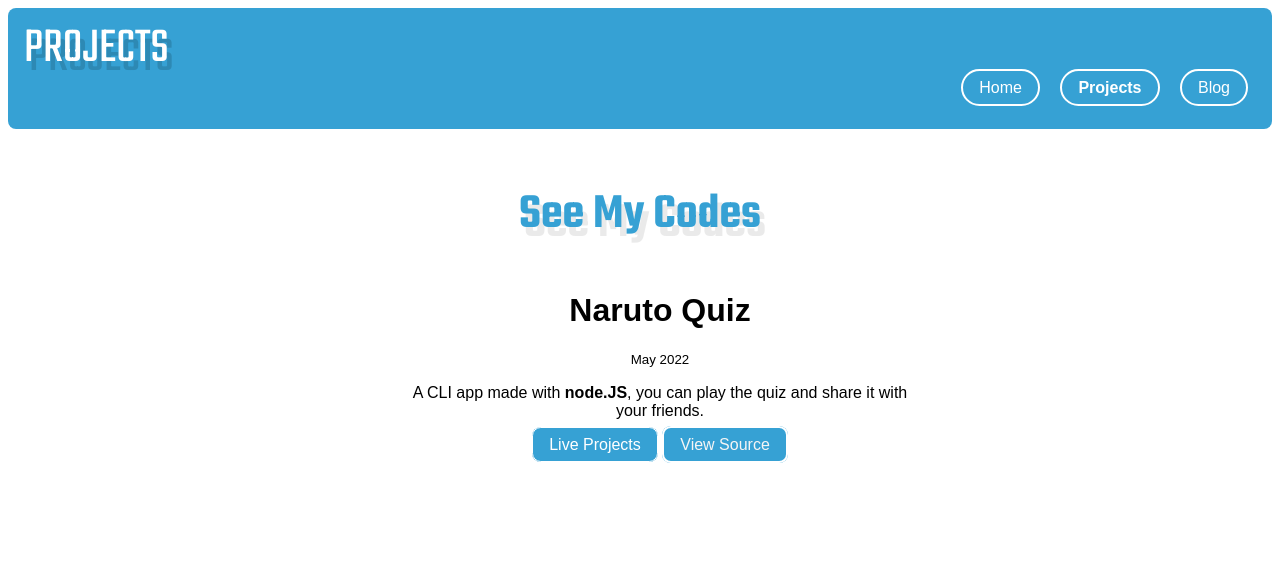
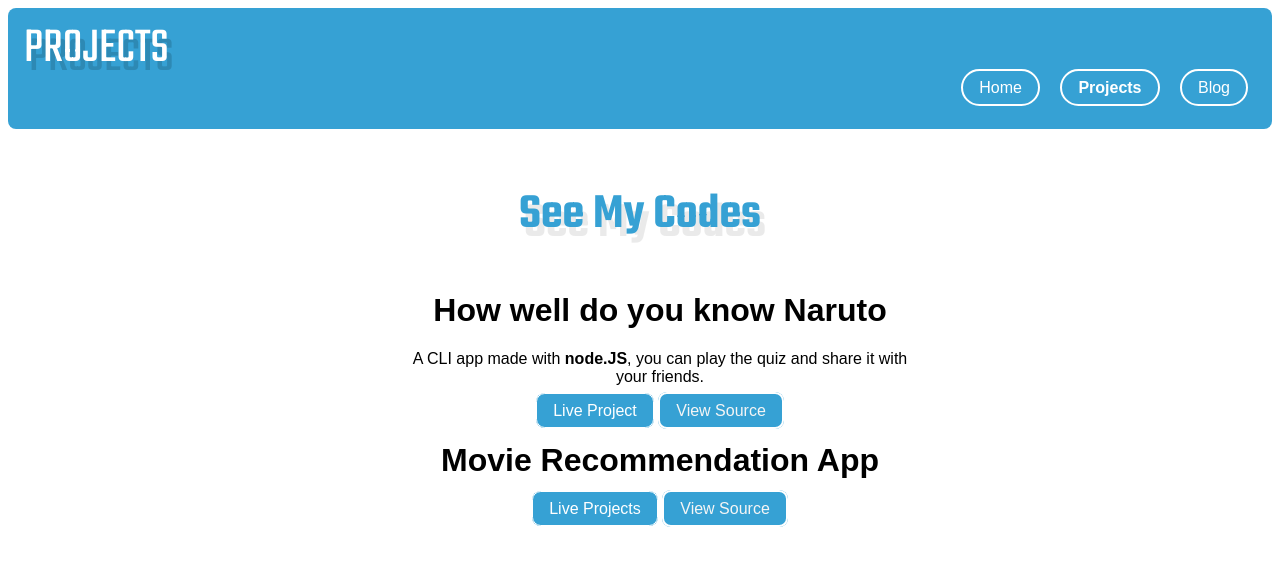
Before and after one commit to Shrunkhal07/NeogCamp_lesson3_HTML-CSS-first-website, a plain HTML site: page lib/projects.html in a window 1280 px wide. Drawn offline with Linux system fonts and the light colour scheme.

Commit message:
Added project and links

```diff
--- a/lib/projects.html
+++ b/lib/projects.html
@@ -32,11 +32,17 @@
     <ul class="list-non-bullet">
         <div class="container container-center">
         <li>
-            <h1>Naruto Quiz</h1>
-            <small>May 2022</small>
+            <h1>How well do you know Naruto</h1>
+
             <p>A CLI app made with <strong>node.JS</strong>, you can play the quiz and share it with your friends.</p>
-            <a class="link primary-link" href="https://repl.it">Live Projects</a>
-            <a class="link secondary-link" href="https://github.com">View Source</a>
+            <a class="link primary-link" href="https://replit.com/@shrunkhalwankhe/QUIZGamee?embed=1&output=1">Live Project</a>
+            <a class="link secondary-link" href="https://github.com/Shrunkhal07/QUIZ_Gamee">View Source</a>
+        </li>
+        <li>
+            <h1>Movie Recommendation App</h1>
+            <a class="link primary-link" href="https://mvevh5.csb.app/">Live Projects</a>
+            <a class="link secondary-link" href="https://github.com/Shrunkhal07/Mark9-MovieRecommendation">View Source</a>
+
         </li>
     </div>
 
```
Also changed, not shown: index.html (+3 -3 lines), lib/index.html (+2 -2 lines).
